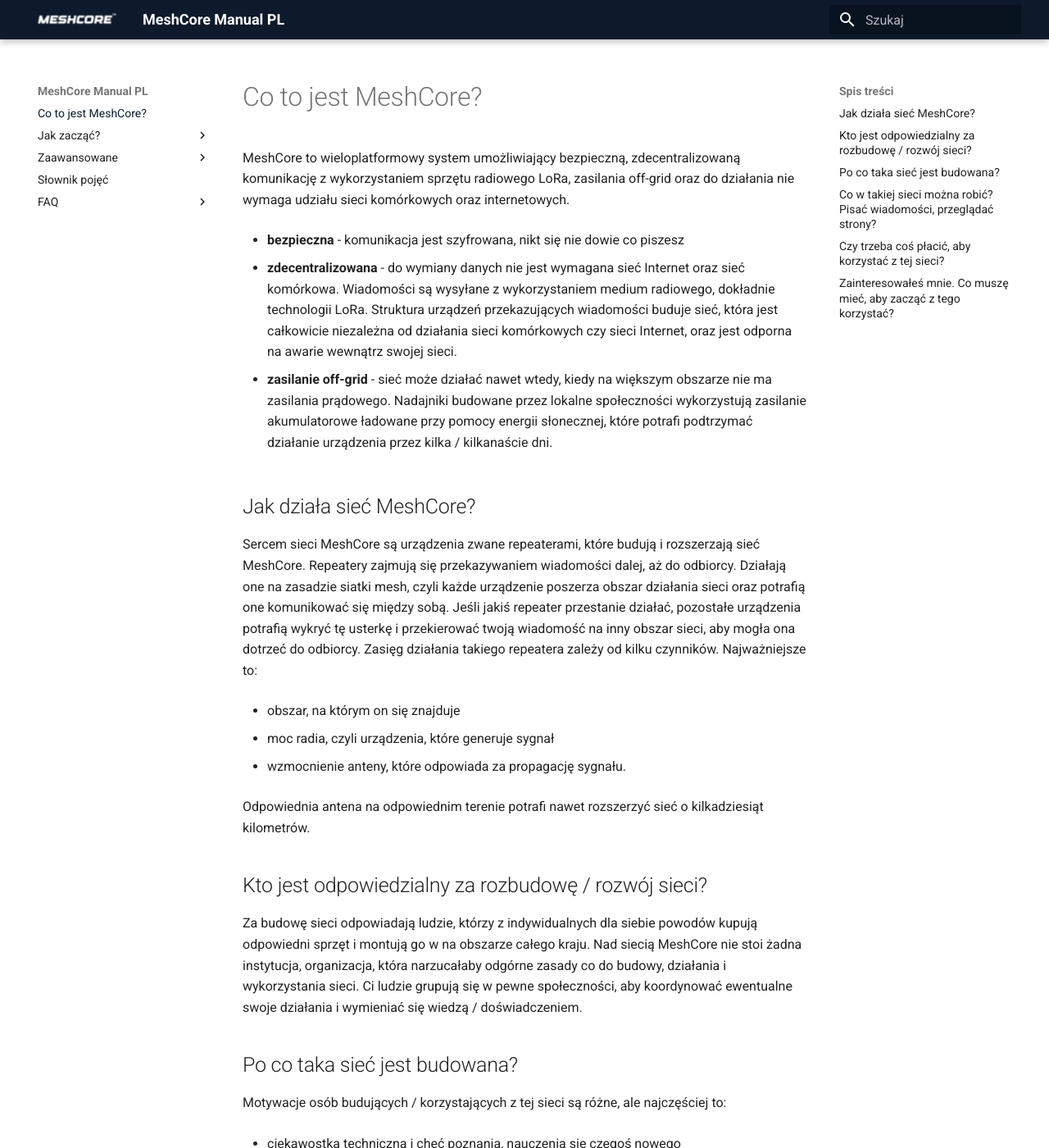
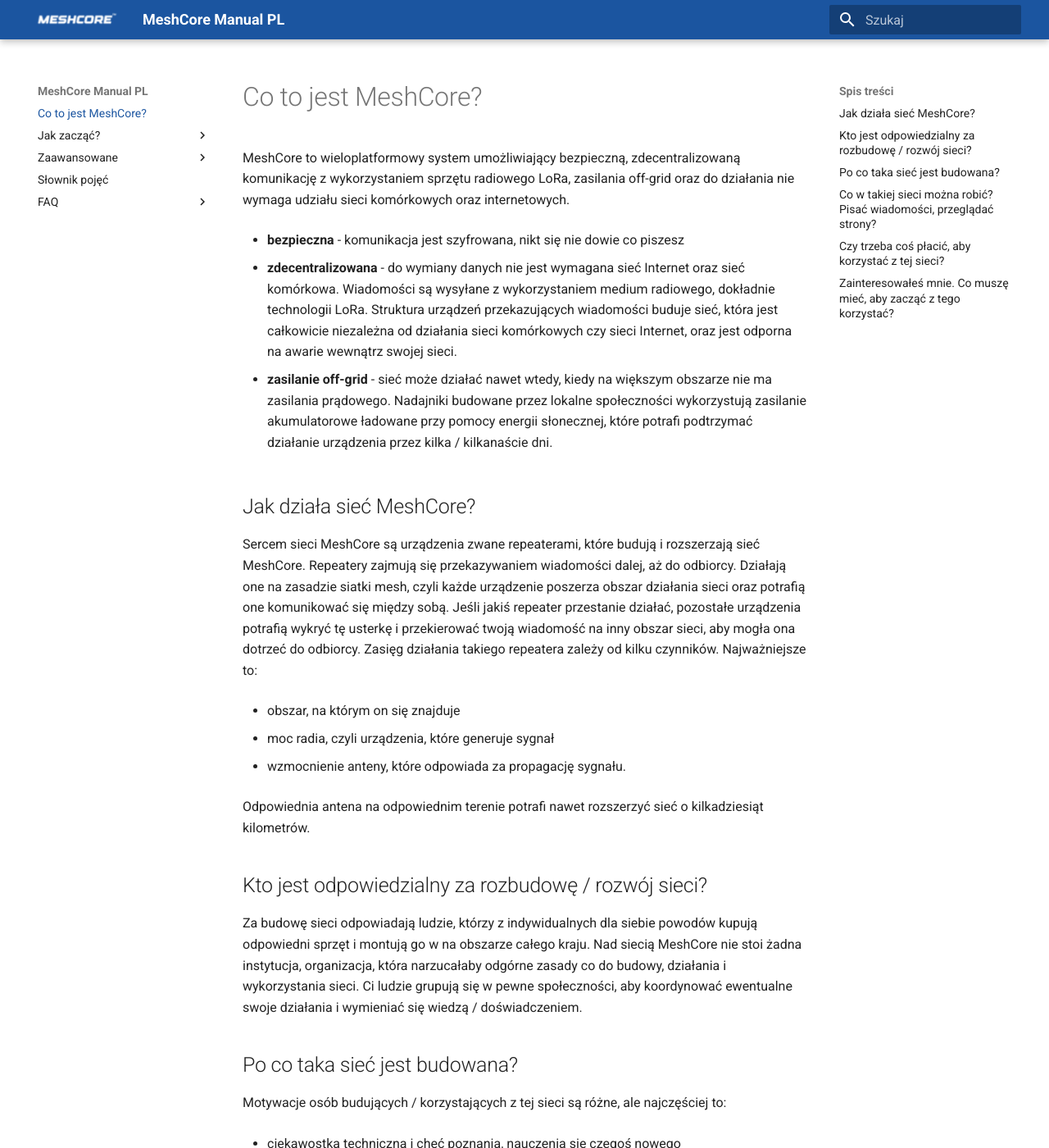
Before and after one commit to deFAT64/meshcore-manual-pl, an MkDocs documentation site: the page built from docs/index.md, in a window 1280 px wide and 1400 px high. Shown: the whole window at 82% size. Built offline with MkDocs 1.6.1 and Material for MkDocs 9.7.7, drawn with Linux system fonts in a browser that asks for light colours.

Commit message:
Change color in extra.css

```diff
--- a/docs/stylesheets/extra.css
+++ b/docs/stylesheets/extra.css
@@ -1,5 +1,5 @@
 :root  > * {
-  --md-primary-fg-color:          #0d1a2b;
-  --md-primary-fg-color--light:   #0d1a2b;
-  --md-primary-fg-color--dark:    #0d1a2b;
+  --md-primary-fg-color:          #1b55a0;
+  --md-primary-fg-color--light:   #1b55a0;
+  --md-primary-fg-color--dark:    #1b55a0;
 }
```
